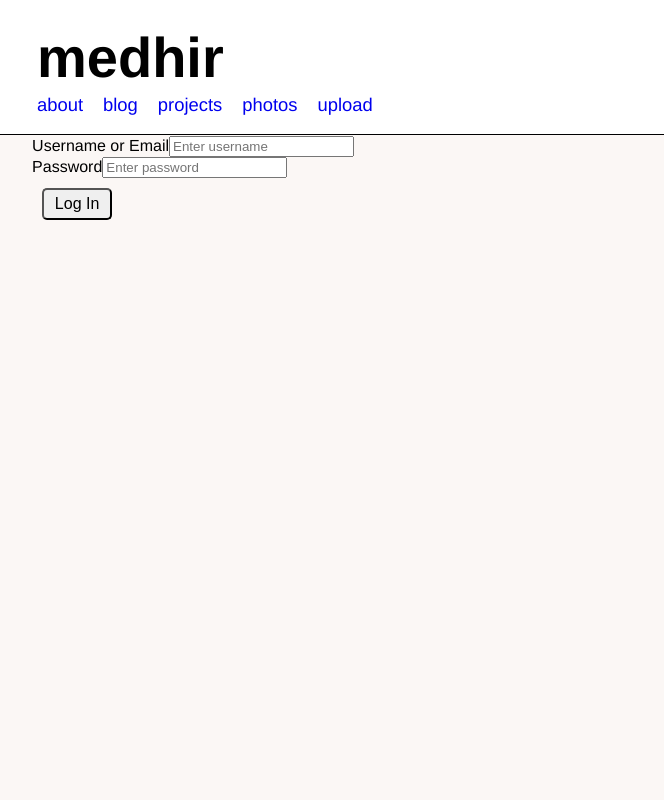
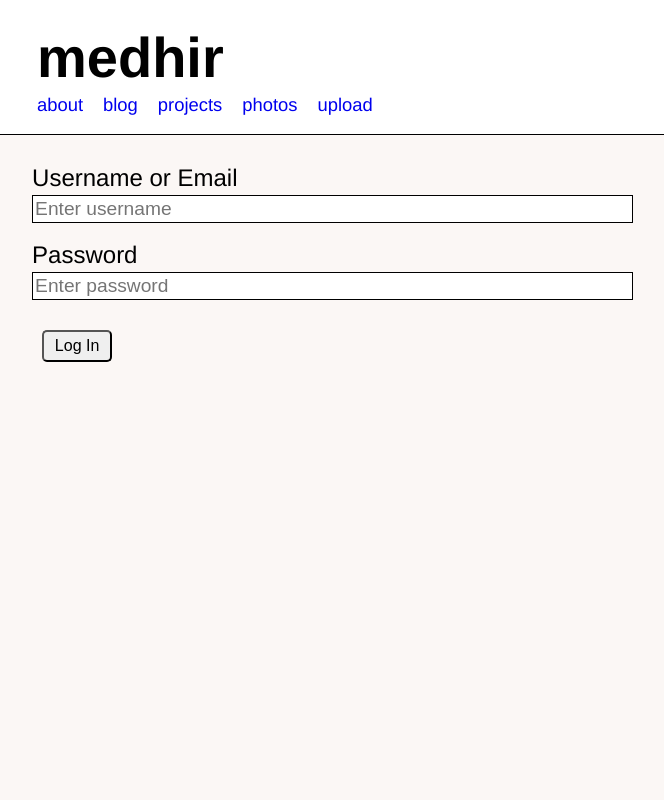
Before and after one commit to medhir/blog, a React (Create React App) app in the folder client/: page /edit in a window 1280 px wide. Shown: the top 800 px of the page, without its empty margins (13-677 px from the left). Built offline with nearby package versions, Linux system fonts and the light colour scheme; no server answers.

Commit message:
Add styling

```diff
--- /dev/null
+++ b/client/src/Auth/Login/Login.css
@@ -0,0 +1,28 @@
+.login {
+  padding: 30px 0px;
+}
+
+.login .username label,
+.login .password label  {
+  display: block;
+  font-size: 1.5em;
+  font-weight: 600px;
+  margin-right: 20px;
+  margin-bottom: 5px;
+}
+
+.login .username input,
+.login .password input {
+  font-size: 1.2em;
+  border: none;
+  width: 50%;
+  margin-bottom: 20px;
+  border: 1px solid black;
+  transition: all 200ms ease-in;
+  padding: 2px;
+}
+
+.login *:focus {
+	outline: none;
+  box-shadow: 0 0 0 0.2rem rgba(12, 161, 247, 0.591)
+}
--- a/client/src/Auth/Login/index.js
+++ b/client/src/Auth/Login/index.js
@@ -1,4 +1,5 @@
 import React, { Component, Fragment } from 'react';
+import './Login.css'
 
 class Login extends Component {
     render () {
--- a/client/src/Auth/index.js
+++ b/client/src/Auth/index.js
@@ -32,7 +32,7 @@ class Auth extends Component {
                 })
             } else {
                 this.setState({
-                    error: response
+                    error: response.data
                 })
             }
         })
```
